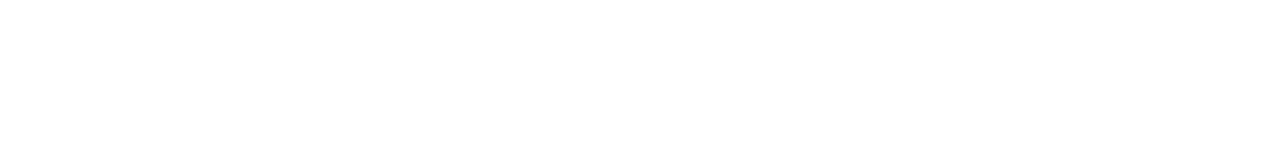
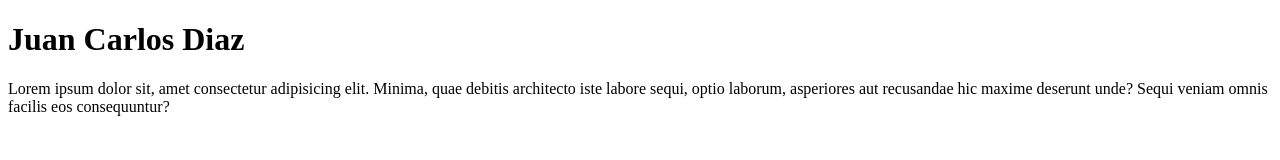
Before and after one commit to jcdiazz/Pruebas-Git, a plain HTML site: page index.html in a window 1280 px wide. Drawn offline with Linux system fonts and the light colour scheme.

Commit message:
Agregado titulo y primer parrafo

```diff
--- a/index.html
+++ b/index.html
@@ -7,6 +7,7 @@
     <title>Document</title>
 </head>
 <body>
-
+    <h1>Juan Carlos Diaz</h1>
+    <p>Lorem ipsum dolor sit, amet consectetur adipisicing elit. Minima, quae debitis architecto iste labore sequi, optio laborum, asperiores aut recusandae hic maxime deserunt unde? Sequi veniam omnis facilis eos consequuntur?</p>
 </body>
 </html>
```
